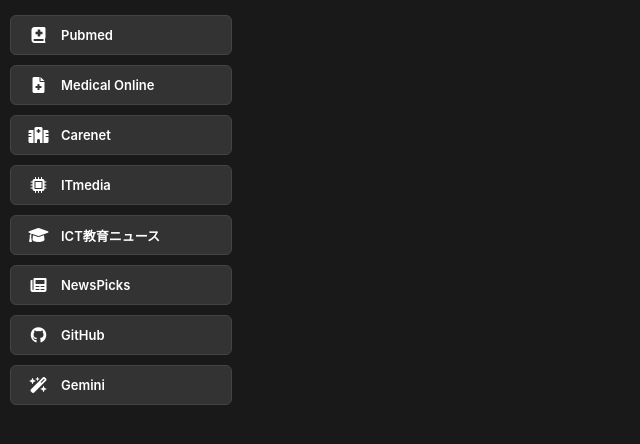
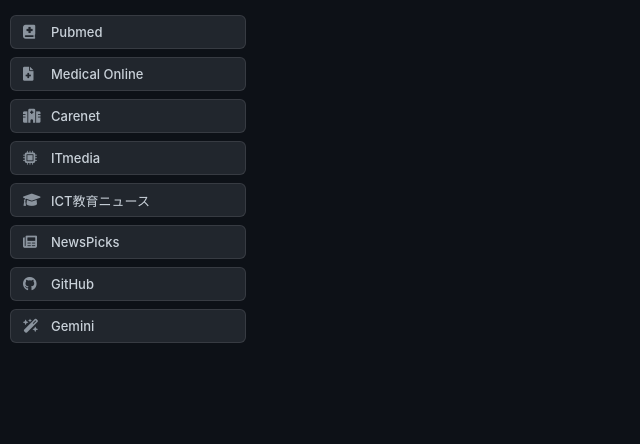
Before and after one commit to mk-bot-cloud/my-notion-widgets, a plain HTML site: page index.html in a window 1280 px wide. Shown: the whole page, without its empty margins (0-640 px from the left). Drawn offline with Linux system fonts and the light colour scheme.

Commit message:
Update index.html

```diff
--- a/index.html
+++ b/index.html
@@ -5,40 +5,47 @@
     <link rel="stylesheet" href="https://cdnjs.cloudflare.com/ajax/libs/font-awesome/6.0.0/css/all.min.css">
     <style>
         body {
-            background-color: #191919;
+            background-color: #0d1117; /* GitHubのダークモード背景色 */
             margin: 0;
             padding: 15px 10px;
             display: flex;
             flex-direction: column;
-            gap: 10px;
-            font-family: -apple-system, BlinkMacSystemFont, "Segoe UI", Helvetica, Arial, sans-serif;
+            gap: 8px;
+            font-family: -apple-system, BlinkMacSystemFont, "Segoe UI", "Noto Sans", Helvetica, Arial, sans-serif, "Apple Color Emoji", "Segoe UI Emoji";
         }
         .btn {
             display: flex;
             align-items: center;
-            width: 220px; /* 横幅を均等に固定 */
-            height: 38px;
-            background-color: #333333;
+            width: 210px;
+            height: 32px;
+            padding: 0 12px;
+            background-color: #21262d; /* GitHubセカンダリボタンの色 */
+            border: 1px solid rgba(240,246,252,0.1); /* 微細な枠線 */
             border-radius: 6px;
             text-decoration: none;
+            color: #c9d1d9; /* GitHubの標準テキスト色 */
+            font-size: 13px;
+            font-weight: 500;
+            transition: .2s cubic-bezier(0.3, 0, 0.5, 1);
+            transition-property: background-color, border-color;
+        }
+        /* ホバー時の挙動をGitHubに準拠 */
+        .btn:hover {
+            background-color: #30363d;
+            border-color: #8b949e;
             color: #ffffff;
-            font-size: 13px;
-            font-weight: 600;
-            transition: background 0.2s;
-            border: 1px solid #444444; /* 境目をくっきりさせる */
-        }
-        .btn:hover {
-            background-color: #454545;
         }
         .btn i {
-            width: 35px;
-            text-align: center;
-            margin-left: 10px;
-            font-size: 16px;
+            width: 20px;
+            font-size: 14px;
+            margin-right: 8px;
+            color: #8b949e; /* アイコンは少し控えめな色に */
+        }
+        .btn:hover i {
             color: #ffffff;
         }
         .btn span {
-            margin-left: 5px;
+            flex-grow: 1;
         }
     </style>
 </head>
```
